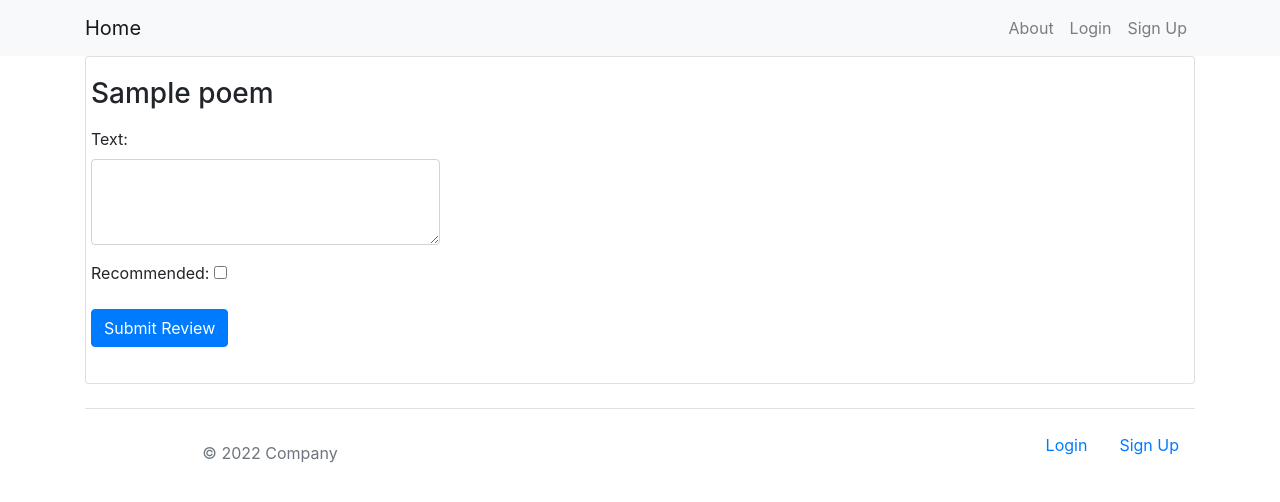
After one commit to Vidito/django-poemreview, a Django app: page /poems/1/createreview in a window 1280 px wide. The commit adds this page. Shown: the top 502 px of the page. Run offline with Django 4.2, Linux system fonts and the light colour scheme; tables that the repository leaves empty hold one stand-in row (values such as "Sample post"); some libraries are stand-ins or nearby versions.

Commit message:
Create Review by Login

```diff
--- a/poems/admin.py
+++ b/poems/admin.py
@@ -1,5 +1,5 @@
 from django.contrib import admin
-from .models import Poem
+from .models import Poem, Review
 # Register your models here.
 from django_summernote.admin import SummernoteModelAdmin
 
@@ -9,3 +9,4 @@ class SummerAdmin(SummernoteModelAdmin):
 
 
 admin.site.register(Poem, SummerAdmin)
+admin.site.register(Review)
--- /dev/null
+++ b/poems/forms.py
@@ -0,0 +1,17 @@
+from django.forms import ModelForm, Textarea
+from .models import Review
+
+class ReviewForm(ModelForm):
+    def __init__(self, *args, **kwargs):
+        super(ModelForm, self).__init__(*args, **kwargs)
+        self.fields['text'].widget.attrs.update({
+                'class': 'form-control',
+            })
+
+
+    class Meta:
+        model = Review
+        fields = ['text', 'recommended']
+        widgets = {
+            'text': Textarea(attrs={'rows': 3, 'cols': 30}),
+        }
--- a/poems/models.py
+++ b/poems/models.py
@@ -1,5 +1,6 @@
 from django.db import models
 from django.urls import reverse
+from django.contrib.auth.models import User
 
 # Create your models here.
 category = [
@@ -23,3 +24,14 @@ class Poem(models.Model):
 
     def __str__(self):
         return self.title
+
+
+class Review(models.Model):
+    user = models.ForeignKey(User, on_delete=models.CASCADE)
+    poem = models.ForeignKey(Poem, on_delete=models.CASCADE)
+    text = models.CharField(max_length=200)
+    date = models.DateTimeField(auto_now_add=True)
+    recommended = models.BooleanField(default=False)
+
+    def __str__(self):
+        return self.text
--- /dev/null
+++ b/poems/templates/createreview.html
@@ -0,0 +1,27 @@
+{% extends 'base.html' %}
+{% block content %}
+<div class="card">
+    <div class="row">
+        <div>
+            <div class="card-body">
+                <h3 class="card-title">
+                    {{ poem.title }}
+                </h3>
+                {% if error %}
+                <div class="alert alert-danger">
+                    {{ error }}
+                </div>
+                {% endif %}
+                <p class="card-text">
+                    <form method="POST">
+                        {% csrf_token %}
+                        {{ form.as_p }}
+                        <button class="btn btn-primary" type="submit">Submit Review</button>
+                    </form>
+                </p>
+            </div>
+        </div>
+    </div>
+</div>
+
+{% endblock content %}
--- /dev/null
+++ b/poems/urls.py
@@ -0,0 +1,8 @@
+from django.urls import path
+from . import views
+
+urlpatterns = [
+    path('<int:id>/', views.poem_detail, name='poem_detail'),
+    path('<int:id>/createreview', views.createreview, name='createreview'),
+
+]
--- a/poems/views.py
+++ b/poems/views.py
@@ -1,7 +1,8 @@
-from django.shortcuts import render
-from .models import Poem
+from django.shortcuts import render, redirect
+from .models import Poem, Review
 from django.shortcuts import get_object_or_404
 from django.db.models import Q
+from .forms import ReviewForm
 # Create your views here.
 
 
@@ -20,5 +21,23 @@ def about(request):
 
 def poem_detail(request, id):
     poem = get_object_or_404(Poem, id=id)
-    context = {'poem': poem, 'title': poem.title}
+    reviews = Review.objects.filter(poem = poem)
+    context = {'poem': poem, 'title': poem.title, 'reviews': reviews}
     return render(request, 'poem_detail.html', context)
+
+
+def createreview(request, id):
+    poem = get_object_or_404(Poem, id=id)
+    if request.method == 'GET':
+        return render(request, 'createreview.html', {'title': 'Create Review', 'poem': poem, 'form':ReviewForm})
+    else:
+        try:
+            form = ReviewForm(request.POST)
+            if form.is_valid():
+                newReview = form.save(commit=False)
+                newReview.user = request.user
+                newReview.poem = poem
+                newReview.save()
+                return redirect('poem_detail', id=newReview.poem.id)
+        except ValueError:
+            return render(request, 'createreview.html', {'form':ReviewForm, 'error':'Bad data passed in'})
--- a/poemsproject/urls.py
+++ b/poemsproject/urls.py
@@ -9,7 +9,7 @@ urlpatterns = [
     path('admin/', admin.site.urls),
     path('', views.home, name='home'),
     path('about/', views.about, name='about'),
-    path('poems/<int:id>', views.poem_detail, name='poem_detail'),
+    path('poems/', include('poems.urls')),
     path('summernote/', include('django_summernote.urls')),
     path('accounts/', include('accounts.urls')),
 
```
Also changed, not shown: templates/poem_detail.html (+31 -0 lines), poems/migrations/0007_review.py (added).
